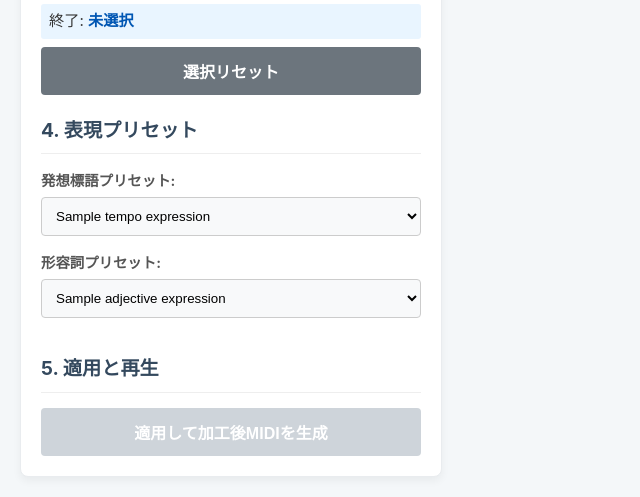
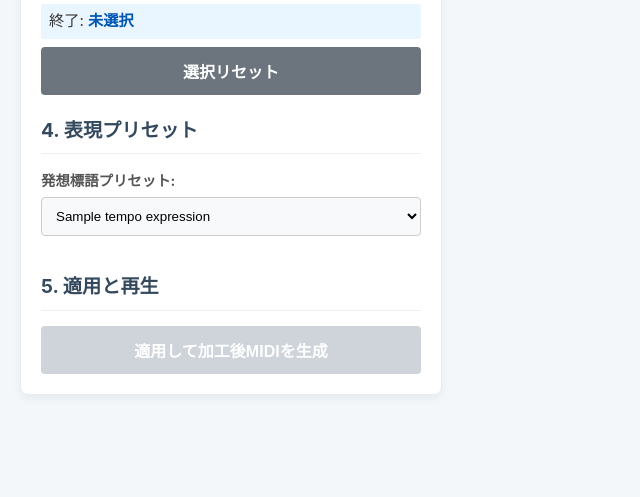
Before and after one commit to 32245043/music-expression-system, a Flask app: template templates/index.html in a window 1280 px wide. Shown: the part 761-1258 px from the top of the page, without its empty margins (0-640 px from the left). After the commit the page ends 1135 px from the top, so only its background shows below. Run offline with Flask 3, Linux system fonts and the light colour scheme; the template is opened without the code that fills it: most values are stand-ins (such as "Sample title", 1, 10 or a date in 2020); parts of the project's set-up code (start-up, migrations or seed data) failed here and were passed over.

Commit message:
Remove unnecessary adjective preset options and reorganize related code

```diff
--- a/app.py
+++ b/app.py
@@ -55,13 +55,6 @@ PRESET_DEFINITIONS = {
         "Risoluto": {"base_cc2": 10, "peak_cc2": 30, "onset_ms": -10},
         "Sostenuto": {"base_cc2": 0, "peak_cc2": 10, "onset_ms": 30},
         "Marcato": {"base_cc2": 10, "peak_cc2": 30, "onset_ms": 0},
-
-    },
-    "adjective_expressions": {
-        "なし": {"base_cc2": 0, "peak_cc2": 0},
-        "明るい": {"base_cc2": 5, "peak_cc2": 20},
-        "華やか": {"base_cc2": 10, "peak_cc2": 28},
-        "暗い": {"base_cc2": -5, "peak_cc2": 8},
     }
 }
 
--- a/static/js/main.js
+++ b/static/js/main.js
@@ -15,7 +15,6 @@ document.addEventListener("DOMContentLoaded", () => {
     const statusMessage = document.getElementById("status-message");
     const applyBtn = document.getElementById("apply-btn");
     const tempoPreset = document.getElementById("tempo-preset");
-    const adjectivePreset = document.getElementById("adjective-preset");
     const resetSelectionBtn = document.getElementById("reset-selection-btn");
 
     //　再生プレイヤー
@@ -130,16 +129,13 @@ document.addEventListener("DOMContentLoaded", () => {
     // 5️. UI更新
     // ============================================
     function updateSelectionUI() {
-        // 全てのハイライトをクリア
         document.querySelectorAll(".abcjs-note.selected, .abcjs-note.selected-end, .abcjs-note.selected-peak")
             .forEach(el => el.classList.remove("selected", "selected-end", "selected-peak"));
 
-        // 選択された音符にハイライト用のクラスを追加
         if (selectedNotes.start?.el) selectedNotes.start.el.classList.add("selected");
         if (selectedNotes.end?.el) selectedNotes.end.el.classList.add("selected-end");
         if (selectedNotes.peak?.el) selectedNotes.peak.el.classList.add("selected-peak");
 
-        // 選択情報をテキストで表示
         document.getElementById("start-note-info").textContent =
             selectedNotes.start ? `index=${selectedNotes.start.index} / tick=${selectedNotes.start.tick ?? "?"}` : "未選択";
         document.getElementById("peak-note-info").textContent =
@@ -147,7 +143,6 @@ document.addEventListener("DOMContentLoaded", () => {
         document.getElementById("end-note-info").textContent =
             selectedNotes.end ? `index=${selectedNotes.end.index} / tick=${selectedNotes.end.tick ?? "?"}` : "未選択";
 
-        // 全ての音符が選択されたら「適用」ボタンを有効化
         applyBtn.disabled = !(selectedNotes.start && selectedNotes.end && selectedNotes.peak);
     }
 
@@ -194,14 +189,12 @@ document.addEventListener("DOMContentLoaded", () => {
             return;
         }
 
-        // 選択されたプリセットの値を合成
+        // 選択された発想標語プリセットの値を取得
         const tempoSelection = tempoPreset.value;
-        const adjSelection = adjectivePreset.value;
         const presetParams = {
-            base_cc2: (PRESETS.tempo_expressions[tempoSelection]?.base_cc2 || 0) +
-                      (PRESETS.adjective_expressions[adjSelection]?.base_cc2 || 0),
-            peak_cc2: (PRESETS.tempo_expressions[tempoSelection]?.peak_cc2 || 0) +
-                      (PRESETS.adjective_expressions[adjSelection]?.peak_cc2 || 0)
+            base_cc2: PRESETS.tempo_expressions[tempoSelection]?.base_cc2 || 0,
+            peak_cc2: PRESETS.tempo_expressions[tempoSelection]?.peak_cc2 || 0,
+            onset_ms: PRESETS.tempo_expressions[tempoSelection]?.onset_ms || 0
         };
 
         const phraseInfo = { start_index: startIdx, end_index: endIdx, peak_index: peakIdx };
@@ -209,7 +202,6 @@ document.addEventListener("DOMContentLoaded", () => {
 
         statusMessage.textContent = "⏳ MIDIを加工中...";
         try {
-            // サーバーにMIDI加工リクエストを送信
             const res = await fetch("/process", {
                 method: "POST",
                 headers: { "Content-Type": "application/json" },
@@ -218,7 +210,7 @@ document.addEventListener("DOMContentLoaded", () => {
 
             const result = await res.json();
             console.log("🎵 Flask response:", result);
-            window.lastFlaskResponse = result; // WAV再生用にURLを保持
+            window.lastFlaskResponse = result;
 
             compareContainer.style.display = "block";
             statusMessage.textContent = "✅ WAVを聴き比べできます。";
@@ -245,13 +237,11 @@ function playWAV(type) {
             return;
         }
 
-        // 再生中の音を止める
         if (window.currentAudio) {
             window.currentAudio.pause();
             window.currentAudio.currentTime = 0;
         }
 
-        // 新規Audioで再生
         window.currentAudio = new Audio(wavUrl);
         window.currentAudio.play()
             .then(() => console.log("🎧 WAV再生開始:", wavUrl))
--- a/templates/index.html
+++ b/templates/index.html
@@ -77,13 +77,6 @@
                         <option value="{{ name }}">{{ name }}</option>
                         {% endfor %}
                     </select>
-                    <br>
-                    <label for="adjective-preset">形容詞プリセット:</label>
-                    <select id="adjective-preset">
-                        {% for name, params in presets.adjective_expressions.items() %}
-                        <option value="{{ name }}">{{ name }}</option>
-                        {% endfor %}
-                    </select>
                 </div>
 
                 <!-- 5: 適用と再生 -->
```
